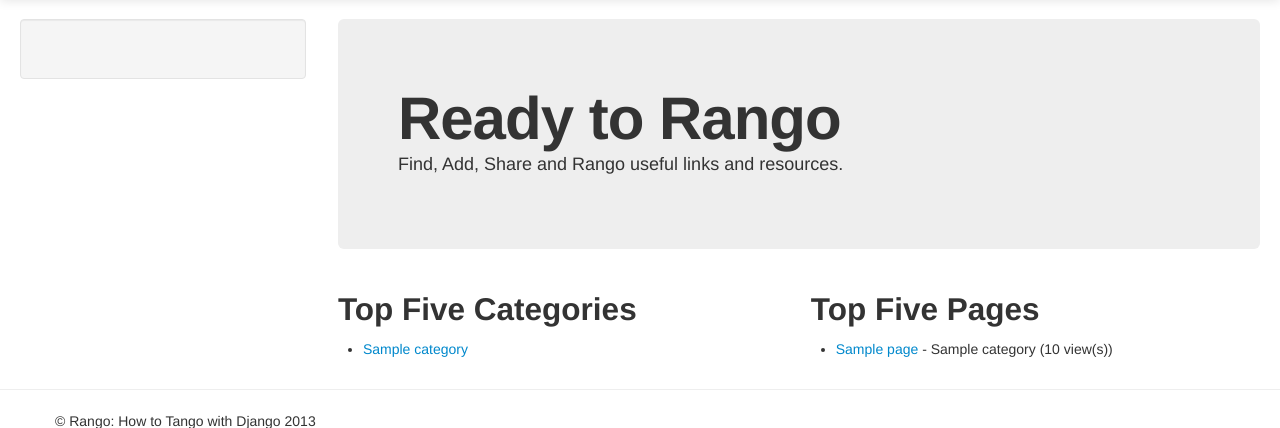
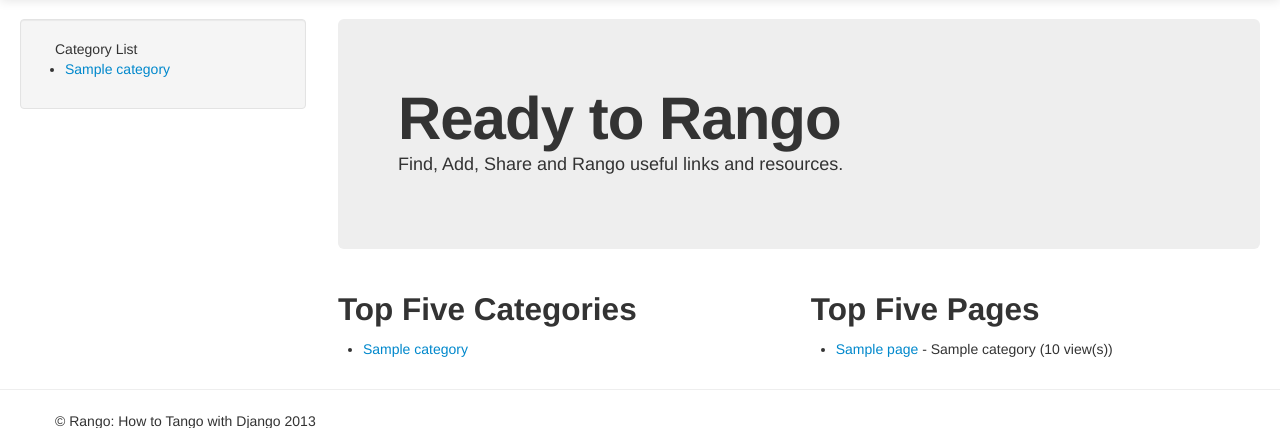
Before and after one commit to santumahapatra/tango-with-django, a Django app: page /rango/ in a window 1280 px wide. Shown: the part 41-469 px from the top of the page. Run offline with Django 3.2, Linux system fonts and the light colour scheme; tables that the repository leaves empty hold one stand-in row (values such as "Sample post"); some libraries are stand-ins or nearby versions.

Commit message:
Adding all categories to the sidebar. Added category_list html template and adding it to base template.

```diff
--- a/tango_with_django_project/rango/views.py
+++ b/tango_with_django_project/rango/views.py
@@ -15,11 +15,22 @@ def encode_url(str):
 def decode_url(str):
   return str.replace('_', ' ')
 
+def get_category_list():
+  cat_list = Category.objects.all()
+
+  for cat in cat_list:
+    cat.url = encode_url(cat.name)
+
+  return cat_list
+
 def index(request):
   context = RequestContext(request)
 
   category_list = Category.objects.order_by('-name')[:5]
   context_dict = {'categories': category_list}
+
+  cat_list = get_category_list()
+  context_dict['cat_list'] = cat_list
 
   for category in category_list:
     category.url = category.name.replace(' ', '_')
--- a/tango_with_django_project/templates/rango/base.html
+++ b/tango_with_django_project/templates/rango/base.html
@@ -49,6 +49,15 @@
         <div class="span3">
           <div class="well sidebar-nav">
           <!--- Empty for the timebeing -->
+
+            <div id="cats">
+              {% if cat_list %}
+                <ul class="nav nav-list">
+                  <li>Category List</li>
+                </ul>
+                  {% include 'rango/category_list.html' with cat_list=cat_list %}
+              {% endif %}
+            </div>
           </div>
           <!--/.well -->
         </div>
--- /dev/null
+++ b/tango_with_django_project/templates/rango/category_list.html
@@ -0,0 +1,9 @@
+<ul>
+  {% if cat_list %}
+    {% for category in categories %}
+      <li><a href="/rango/category/{{ category.url }}">{{ category.name }}</a></li>
+    {% endfor %}
+  {% else %}
+    <li>No categories at present.</li>
+  {% endif %}
+</ul>
```
